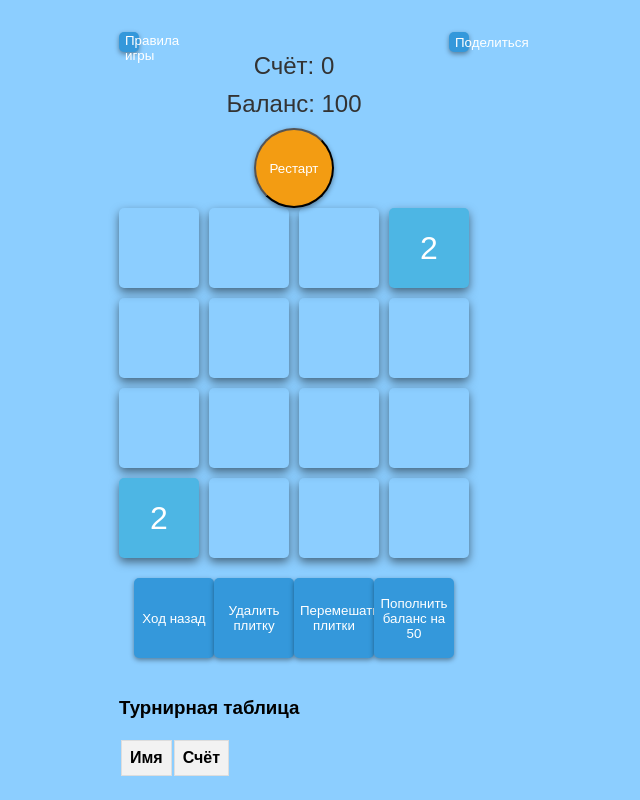
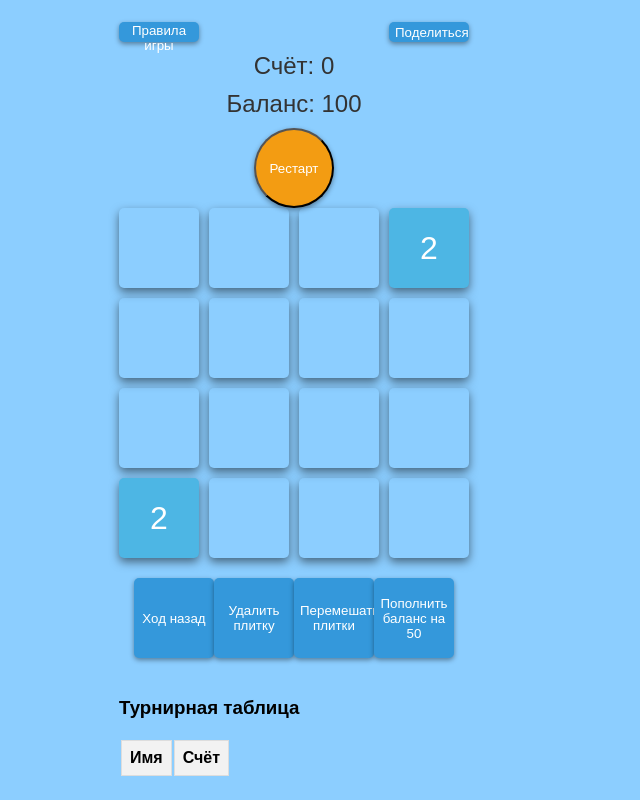
Before and after one commit to Alexei-rzn/Test2, a plain HTML site: page index.html in a window 1280 px wide. Shown: the whole page, without its empty margins (346-986 px from the left). Drawn offline with Linux system fonts and the light colour scheme.

Commit message:
Update style.css

```diff
--- a/style.css
+++ b/style.css
@@ -12,6 +12,13 @@ body {
     display: flex;
     flex-direction: column;
     align-items: center;
+}
+
+.top-buttons {
+    display: flex;
+    justify-content: space-between; /* Равномерное распределение кнопок */
+    width: 100%; /* Ширина блока кнопок */
+    margin-bottom: 10px;
 }
 
 .score-container, .balance-container {
@@ -101,15 +108,8 @@ body {
     box-shadow: 0 4px 10px rgba(0, 0, 0, 0.4);
 }
 
-.top-buttons {
-    display: flex;
-    justify-content: space-between; /* Равномерное распределение кнопок */
-    width: 100%; /* Ширина блока кнопок */
-    margin-top: 10px;
-}
-
 .small-button {
-    width: 20px; /* Ширина маленькой кнопки */
+    width: 80px; /* Ширина маленькой кнопки */
     height: 20px; /* Высота маленькой кнопки */
     cursor: pointer;
     border: none;
@@ -118,11 +118,6 @@ body {
     color: white;
     box-shadow: 0 2px 5px rgba(0, 0, 0, 0.4);
     transition: background-color 0.3s, transform 0.1s, box-shadow 0.1s; /* Плавный переход */
-}
-
-.small-button:hover {
-    transform: scale(1.05);
-    box-shadow: 0 4px 10px rgba(0, 0, 0, 0.4);
 }
 
 .tournament-table {
```
